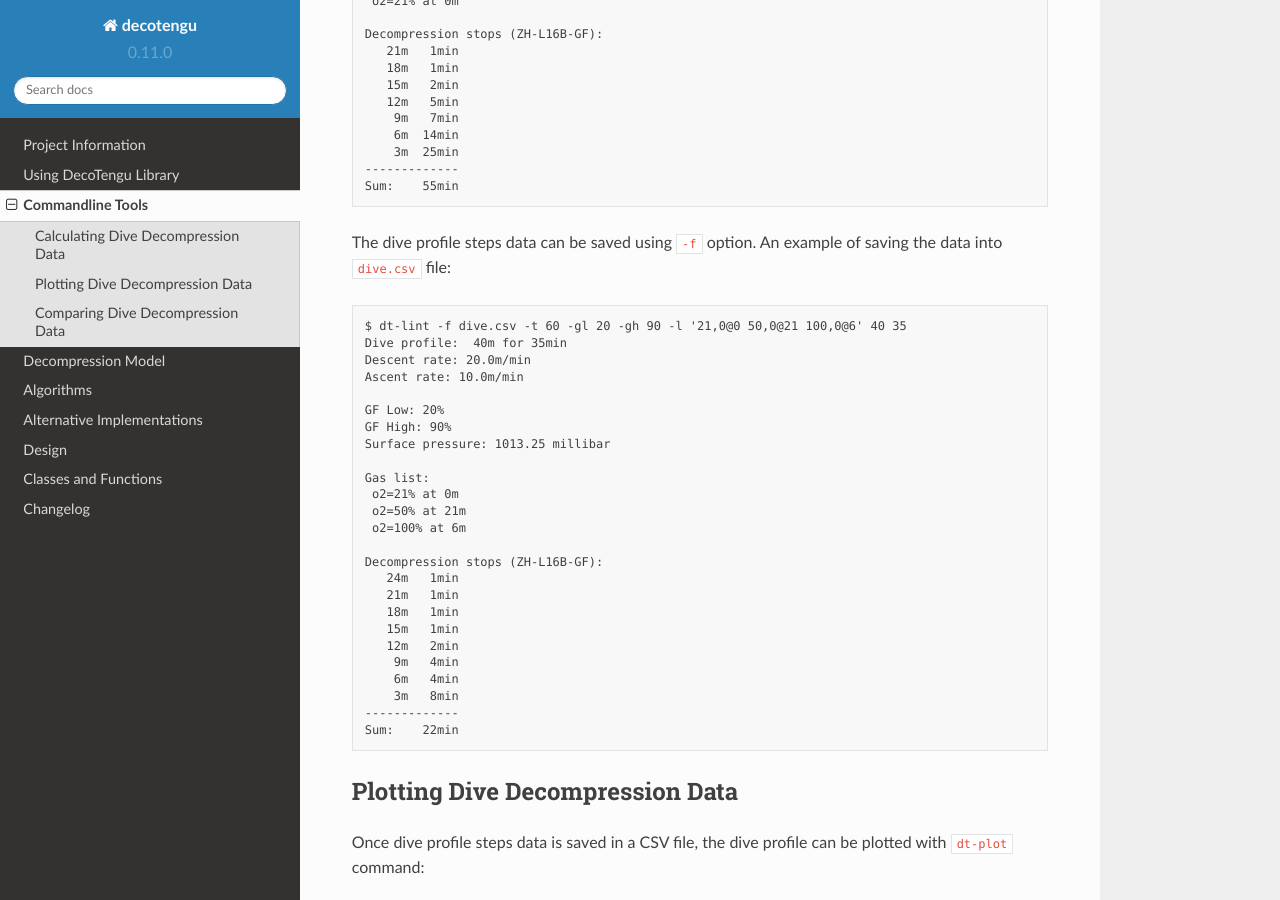
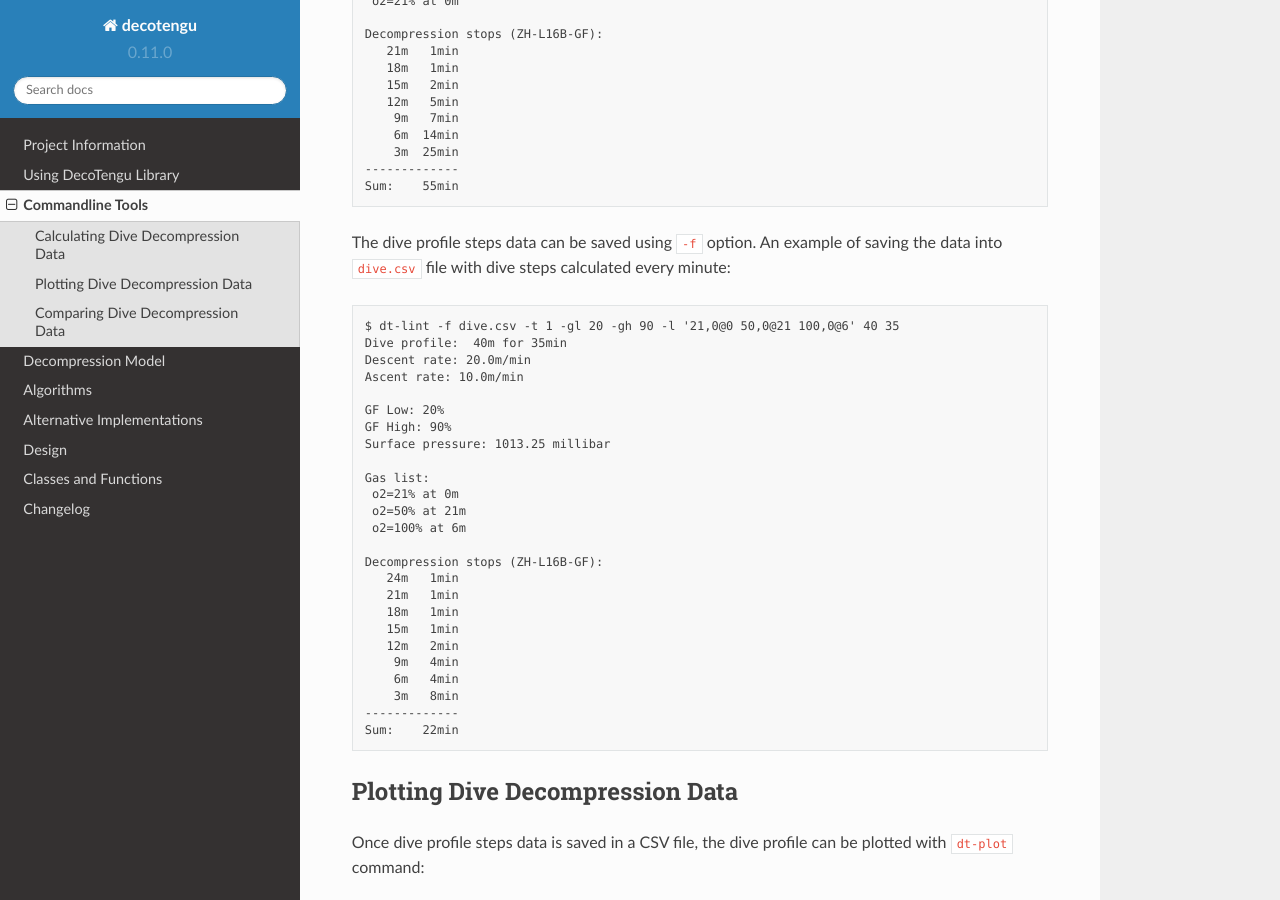
Before and after one commit to gully/decotengu, a Sphinx documentation site: the page built from doc/cmd.rst, in a window 1280 px wide and 900 px high, scrolled down 646 px. Built offline with Sphinx 7.4.7 and the Read the Docs theme 2.0.0, drawn with Linux system fonts in a browser that asks for light colours.

Commit message:
- command-line docs update after dt-lint script changes to use time delta   in minutes by default

```diff
--- a/doc/cmd.rst
+++ b/doc/cmd.rst
@@ -40,9 +40,10 @@ air use the following command::
 
 
 The dive profile steps data can be saved using ``-f`` option. An example
-of saving the data into ``dive.csv`` file::
+of saving the data into ``dive.csv`` file with dive steps calculated every
+minute::
 
-    $ dt-lint -f dive.csv -t 60 -gl 20 -gh 90 -l '21,0@0 50,0@21 100,0@6' 40 35
+    $ dt-lint -f dive.csv -t 1 -gl 20 -gh 90 -l '21,0@0 50,0@21 100,0@6' 40 35
     Dive profile:  40m for 35min
     Descent rate: 20.0m/min
     Ascent rate: 10.0m/min
```
